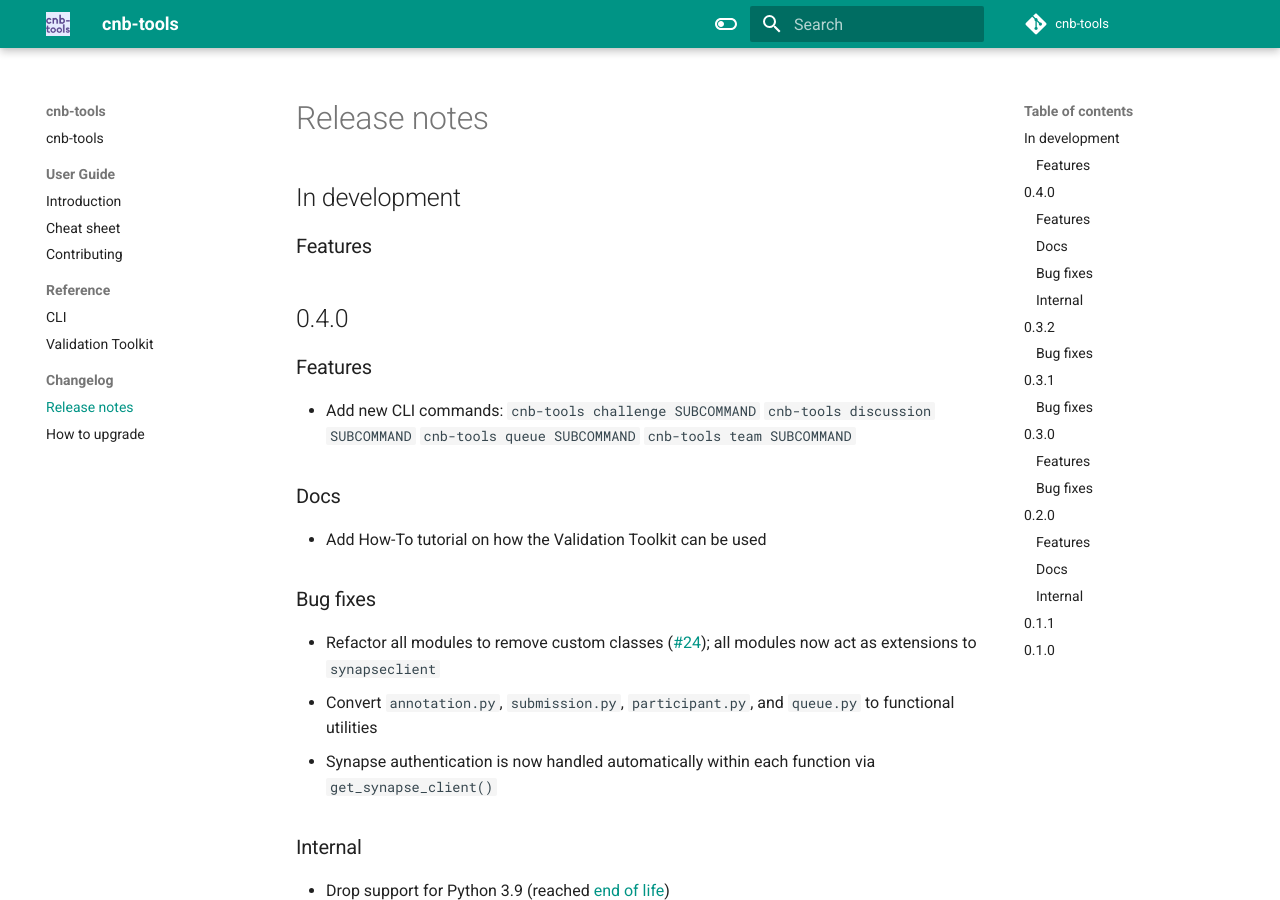
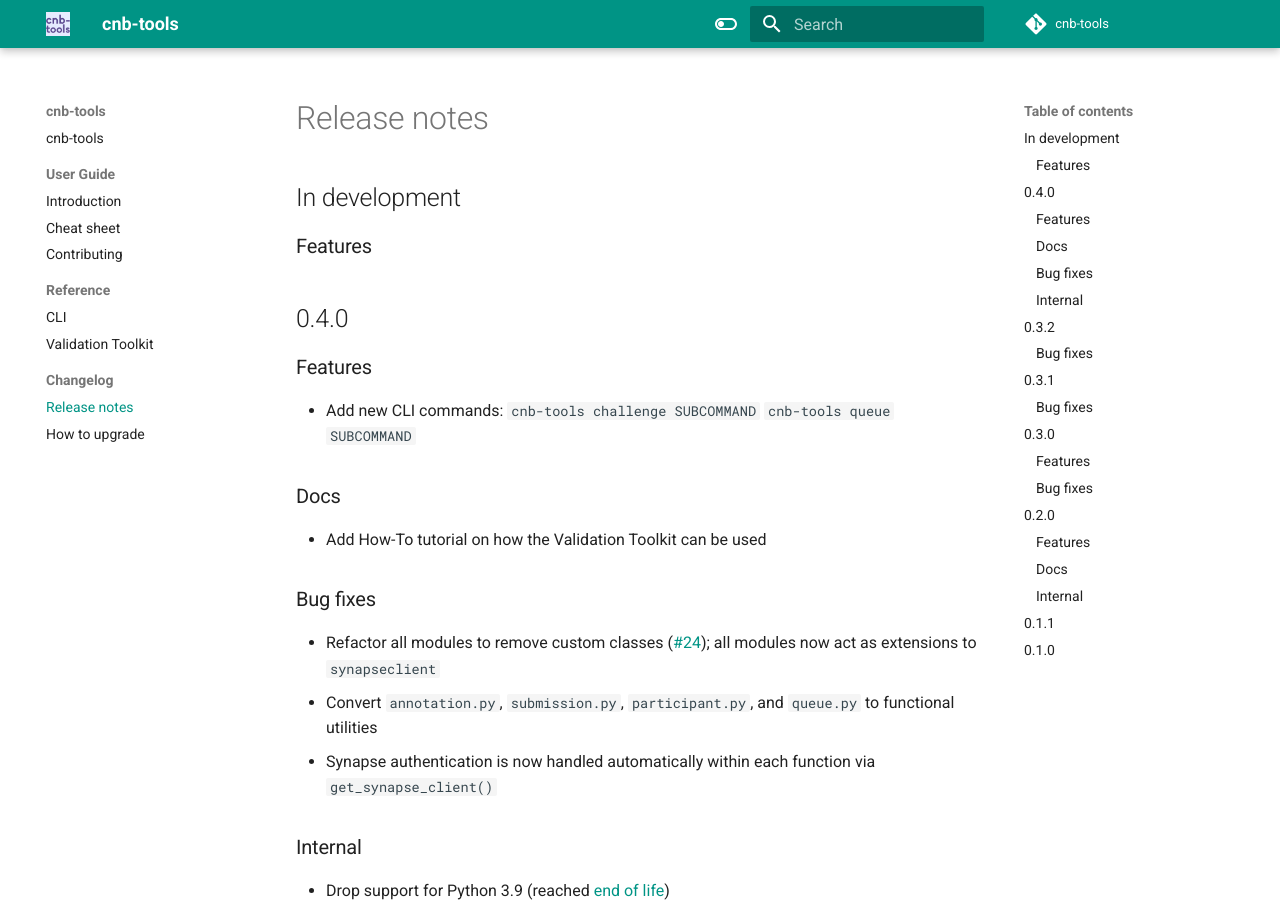
Before and after one commit to Sage-Bionetworks-Challenges/cnb-tools, an MkDocs documentation site: the page built from docs/changelog/release-notes.md, in a window 1280 px wide and 900 px high. Built offline with MkDocs 1.6.1 and Material for MkDocs 9.7.7, drawn with Linux system fonts in a browser that asks for light colours; comment, search, counter and statistics services are not loaded.

Commit message:
update release notes

```diff
--- a/docs/changelog/release-notes.md
+++ b/docs/changelog/release-notes.md
@@ -8,9 +8,7 @@
 ### Features
 - Add new CLI commands:
   `cnb-tools challenge SUBCOMMAND`
-  `cnb-tools discussion SUBCOMMAND`
   `cnb-tools queue SUBCOMMAND`
-  `cnb-tools team SUBCOMMAND`
 
 ### Docs
 - Add How-To tutorial on how the Validation Toolkit can be used
```
